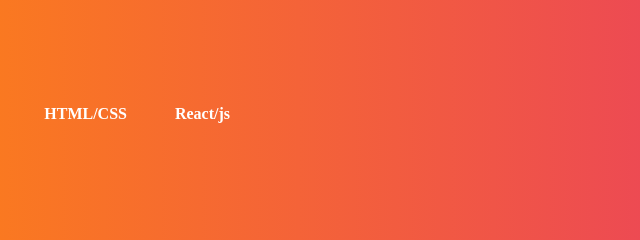
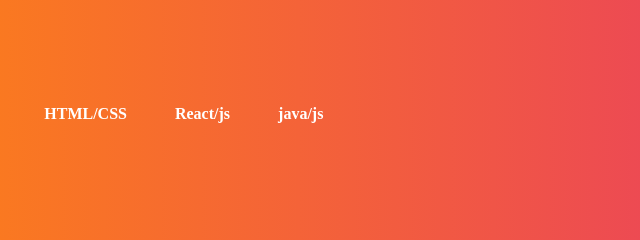
Before and after one commit to kiranj21/MyPortfolio, a plain HTML site: page index.html in a window 1280 px wide. Shown: the top 240 px of the page, 244-884 px from the left. Drawn offline with Linux system fonts and the light colour scheme.

Commit message:
last update garya

```diff
--- a/index.html
+++ b/index.html
@@ -77,6 +77,7 @@
                         <li><a href="#Py">Python</a></li>
                         <li><a href="#html">HTML/CSS</a></li>
                         <li><a href="#react">React/js</a></li>
+<li><a href="#react">java/js</a></li>
                 </ul>
             </div>
             </div>
```
